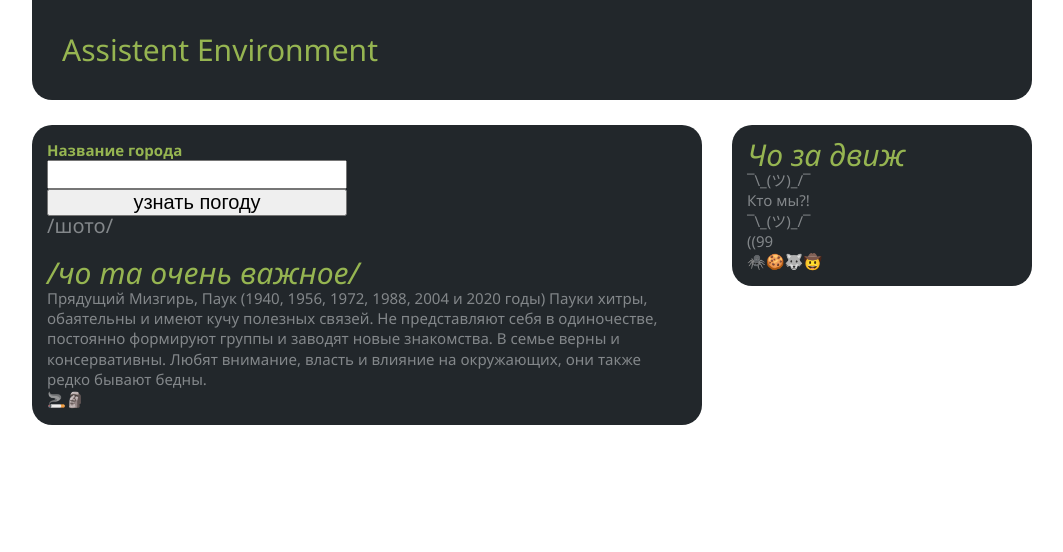
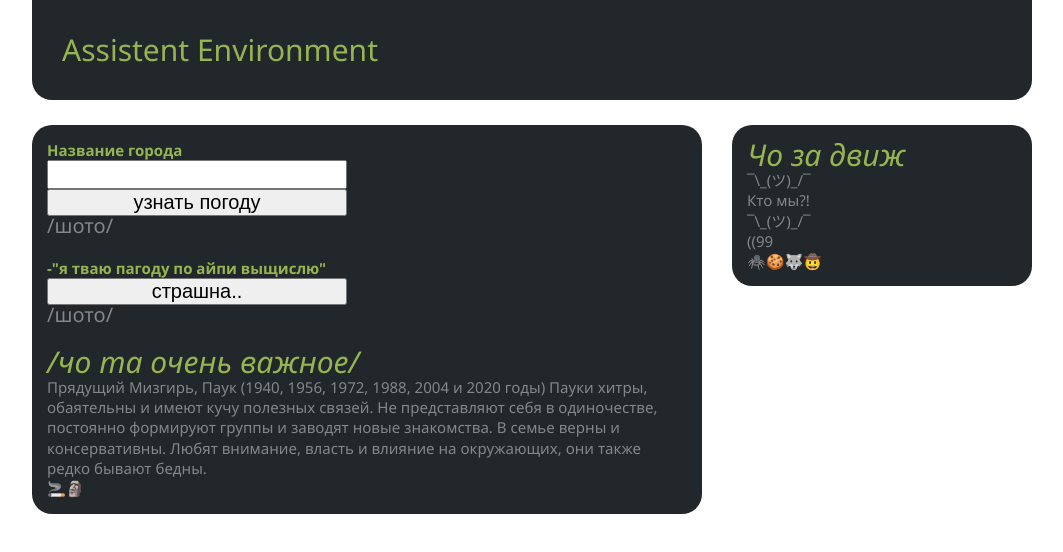
Before and after one commit to koplenov/assistent-environment, a plain HTML site: page ase/index.html in a window 1280 px wide. Shown: the whole page, without its empty margins (108-1171 px from the left). Drawn offline with Linux system fonts and the light colour scheme.

Commit message:
Add files via upload

```diff
--- a/ase/index.html
+++ b/ase/index.html
@@ -260,24 +260,48 @@ LAYOUT STRUCTURE
                 <font color=#96b551><p><b>Название города</b><br></font>
                 <input type="text" id="haha" style="font-size:20px;height:25px;width:296px">
                 </p>
-                <p><input type="submit" style="font-size:20px;width:300px" value="узнать погоду" onclick="fetch('http://337332-koplenov.tmweb.ru:2281/GET/'+document.getElementById('haha').value/*'https://cors-anywhere.herokuapp.com/'+'http://337332-koplenov.tmweb.ru:3657/test'*/).then(function(response) {
+                <p><input type="submit" style="font-size:20px;width:300px" value="узнать погоду" onclick="fetch('http://assistent.kinsle.ru:2281/GET/WeatherByCity/'+document.getElementById('haha').value/*'https://cors-anywhere.herokuapp.com/'+'http://337332-koplenov.tmweb.ru:3657/test'*/).then(function(response) {
                         return response.json();
                       }).then(function(data) {
                         console.log(data);
                         switch (data) {
                           case 404.404:
-                                document.getElementById('label').innerText='Город не найден..';
+                                document.getElementById('LabelWatherByCity').innerText='Город не найден..';
                             break;
                           case 503.503:
-                                document.getElementById('label').innerText='Внутренняя ошибка сервера...';
+                                document.getElementById('LabelWatherByCity').innerText='Внутренняя ошибка сервера...';
                             break;
                           default:
-                                document.getElementById('label').innerText='В этом городе ' + data + '°';
+                                document.getElementById('LabelWatherByCity').innerText='В этом городе ' + data + '°';
                         }
                       }).catch(function() {
                         console.log('Booo');
                       });"></p>
-                <p><label id="label" style="font-size:20px;height:25px;width:296px">/шото/</label></p>
+                <p><label id="LabelWatherByCity" style="font-size:20px;height:25px;width:296px">/шото/</label></p>
+                <br>
+        </form>
+
+        <form name="test" onsubmit="return false;">
+                <font color=#96b551><p><b>-"я тваю пагоду по айпи выщислю"</b><br></font>
+                </p>
+                <p><input type="submit" style="font-size:20px;width:300px" value="страшна.." onclick="fetch('http://assistent.kinsle.ru:2281/GET/WeatherByIp/'/*'https://cors-anywhere.herokuapp.com/'+'http://337332-koplenov.tmweb.ru:3657/test'*/).then(function(response) {
+                        return response.json();
+                      }).then(function(data) {
+                        console.log(data);
+                        switch (data) {
+                          case 404.404:
+                                document.getElementById('LabelWatherByIp').innerText='Город не найден..';
+                            break;
+                          case 503.503:
+                                document.getElementById('LabelWatherByIp').innerText='Внутренняя ошибка сервера...';
+                            break;
+                          default:
+                                document.getElementById('LabelWatherByIp').innerText='В этом городе ' + data + '°, но это не точно ¯\\_(ツ)_/¯ ';
+                        }
+                      }).catch(function() {
+                        console.log('Booo');
+                      });"></p>
+                <p><label id="LabelWatherByIp" style="font-size:20px;height:25px;width:296px">/шото/</label></p>
                 <br>
         </form>
 
```
